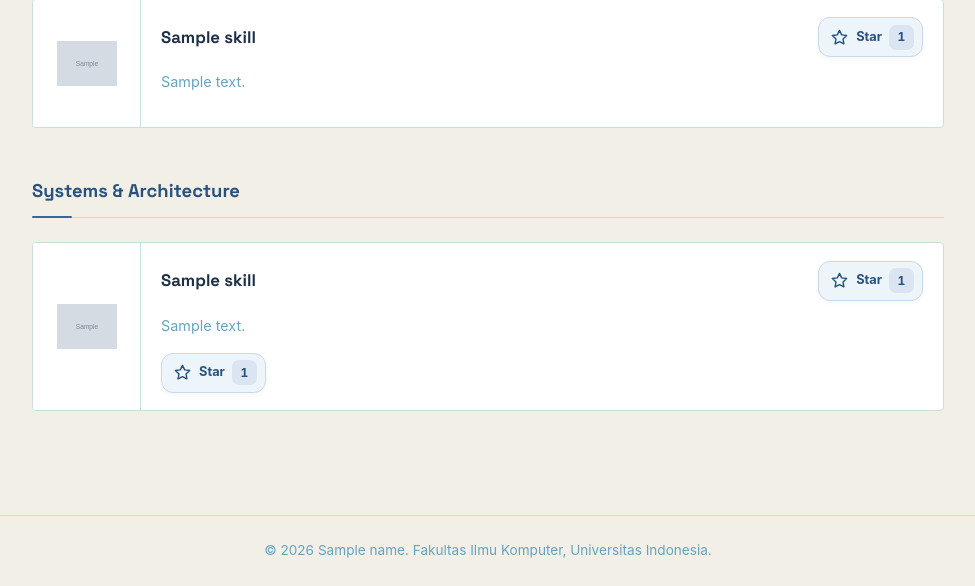
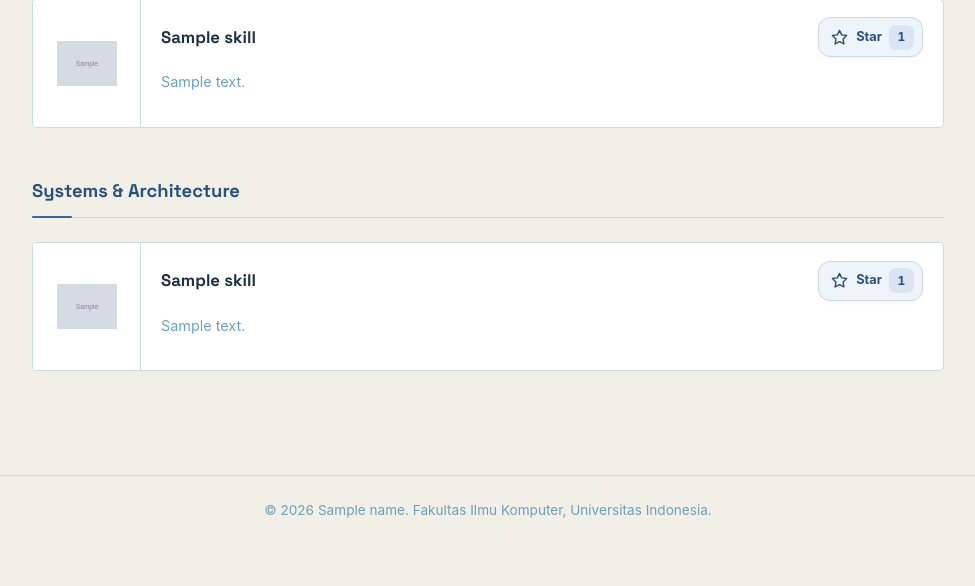
Before and after one commit to jhalimsaputra-cloud/myportofolio, a Django app: template templates/skill.html in a window 1280 px wide. Shown: the part 340-926 px from the top of the page, without its empty margins (152-1127 px from the left). After the commit the page ends 858 px from the top, so only its background shows below. Run offline with Django 5.2, Linux system fonts and the light colour scheme; the template is opened without the code that fills it: most values are stand-ins (such as "Sample title", 1, 10 or a date in 2020); grey boxes marked "Sample" are stand-in pictures.

Commit message:
feat(Tugas4) Memperbaiki html untuk tombol star di skill.html

```diff
--- a/templates/skill.html
+++ b/templates/skill.html
@@ -145,8 +145,6 @@
 
                             <!-- CRUD -->
                             <div class="skill-actions">
-                                <!-- Star -->
-                                {% include "components/skill_star.html" %}
 
                                 <!-- Update -->
                                  {% if perms.main.change_skill %}
```
